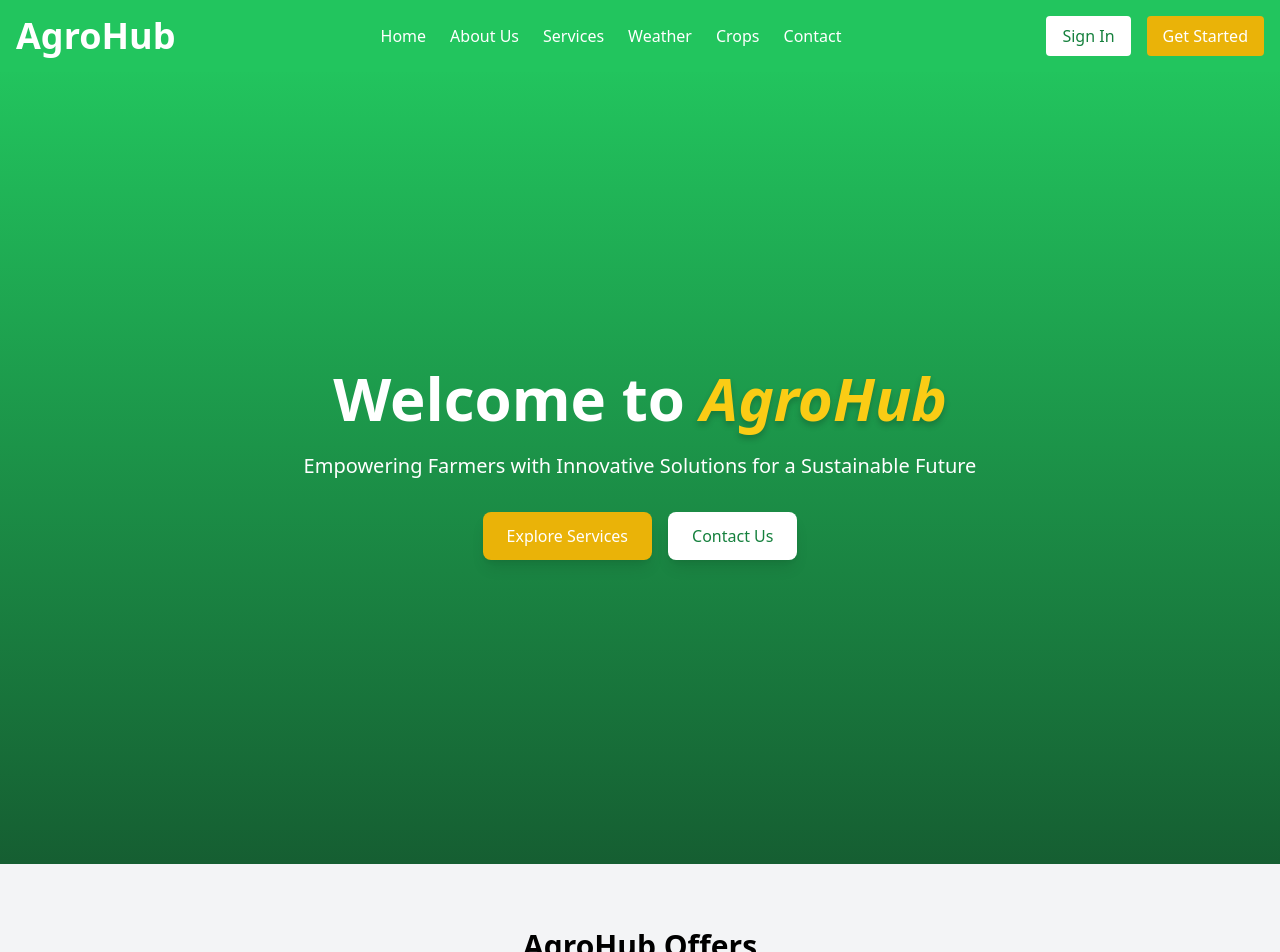
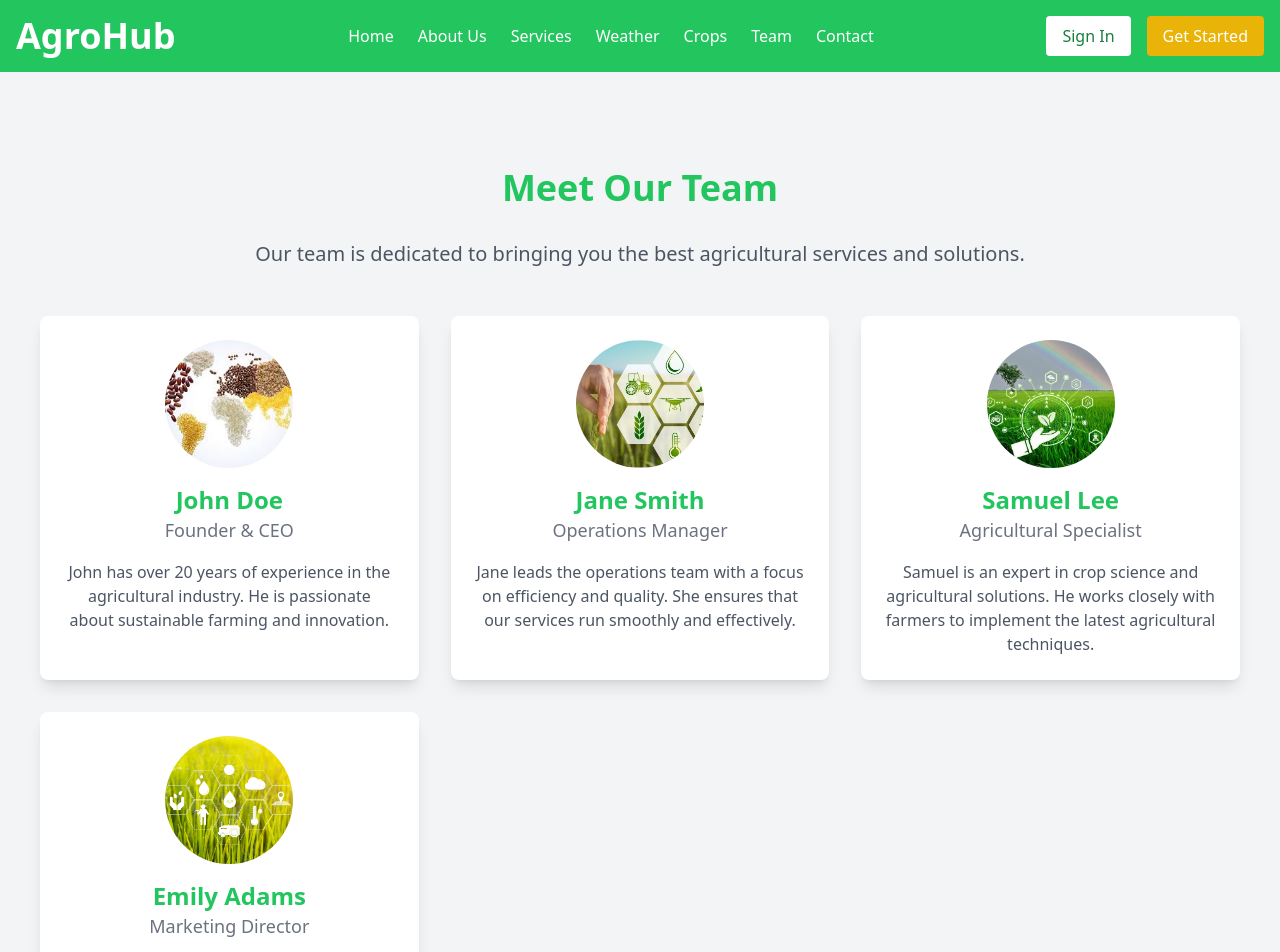
Before and after one commit to bennycive/agrohub, an Angular app: page /team in a window 1280 px wide. Before the commit this address led to /. Shown: the top 952 px of the page. Built offline with nearby package versions, Linux system fonts and the light colour scheme.

Commit message:
team seaction

```diff
--- a/package.json
+++ b/package.json
@@ -46,7 +46,7 @@
     "karma-jasmine-html-reporter": "~2.1.0",
     "postcss": "^8.5.1",
     "postcss-nested": "^7.0.2",
-    "tailwindcss": "^3.3.2",
+    "tailwindcss": "^3.4.17",
     "typescript": "~5.7.2"
   }
 }
--- a/src/app/landing/about/about.component.html
+++ b/src/app/landing/about/about.component.html
@@ -38,7 +38,7 @@
         <!-- Team Member -->
         <div class="bg-white shadow-lg rounded-lg p-6">
           <img
-            src="/assets/team-member1.jpg"
+            src="/assets/card3.jpg"
             alt="Team Member"
             class="rounded-full w-24 h-24 mx-auto mb-4"
           />
@@ -49,7 +49,7 @@
         <!-- Team Member -->
         <div class="bg-white shadow-lg rounded-lg p-6">
           <img
-            src="/assets/team-member2.jpg"
+            src="/assets/card1.jpg"
             alt="Team Member"
             class="rounded-full w-24 h-24 mx-auto mb-4"
           />
@@ -60,7 +60,7 @@
         <!-- Team Member -->
         <div class="bg-white shadow-lg rounded-lg p-6">
           <img
-            src="/assets/team-member3.jpg"
+            src="/assets/card2.png"
             alt="Team Member"
             class="rounded-full w-24 h-24 mx-auto mb-4"
           />
--- a/src/app/landing/contacts/contacts.component.html
+++ b/src/app/landing/contacts/contacts.component.html
@@ -2,7 +2,7 @@
 <section class="mt-16">
 
   <div class="contact-us-section bg-gray-50 py-16">
-    <div class="container mx-auto px-4">
+    <div class="container mx-auto p-10">
       <!-- Section Header -->
       <div class="text-center mb-12">
         <h2 class="text-4xl font-bold text-green-600">Contact Us</h2>
--- a/src/app/landing/header/header.component.html
+++ b/src/app/landing/header/header.component.html
@@ -16,6 +16,7 @@
                 <a href="/services" class="hover:text-green-300">Services</a>
                 <a href="/weather" class="hover:text-green-300">Weather</a>
                 <a href="/crops" class="hover:text-green-300">Crops</a>
+                <a href="/team" class="hover:text-green-300">Team</a>
                 <a href="/contacts" class="hover:text-green-300">Contact</a>
             </nav>
 
--- /dev/null
+++ b/src/app/landing/team/team.component.html
@@ -0,0 +1,54 @@
+<app-header></app-header>
+
+<section class="bg-gray-100 py-16 mt-16" id="team">
+  <div class="container mx-auto text-center p-10">
+    <h2 class="text-4xl font-extrabold text-green-500 mb-8">Meet Our Team</h2>
+    <p class="text-xl text-gray-600 mb-12">
+      Our team is dedicated to bringing you the best agricultural services and solutions.
+    </p>
+
+    <div class="grid grid-cols-1 md:grid-cols-2 lg:grid-cols-3 gap-8">
+      <!-- Team Member 1 -->
+      <div class="bg-white p-6 rounded-lg shadow-lg hover:shadow-xl transition duration-300">
+        <img class="w-32 h-32 rounded-full mx-auto mb-4 object-cover" src="assets/card1.jpg" alt="Team Member 1">
+        <h3 class="text-2xl font-semibold text-green-500">John Doe</h3>
+        <p class="text-lg text-gray-500 mb-4">Founder & CEO</p>
+        <p class="text-gray-600">
+          John has over 20 years of experience in the agricultural industry. He is passionate about sustainable farming and innovation.
+        </p>
+      </div>
+
+      <!-- Team Member 2 -->
+      <div class="bg-white p-6 rounded-lg shadow-lg hover:shadow-xl transition duration-300">
+        <img class="w-32 h-32 rounded-full mx-auto mb-4 object-cover" src="assets/card2.png" alt="Team Member 2">
+        <h3 class="text-2xl font-semibold text-green-500">Jane Smith</h3>
+        <p class="text-lg text-gray-500 mb-4">Operations Manager</p>
+        <p class="text-gray-600">
+          Jane leads the operations team with a focus on efficiency and quality. She ensures that our services run smoothly and effectively.
+        </p>
+      </div>
+
+      <!-- Team Member 3 -->
+      <div class="bg-white p-6 rounded-lg shadow-lg hover:shadow-xl transition duration-300">
+        <img class="w-32 h-32 rounded-full mx-auto mb-4 object-cover" src="assets/card3.jpg" alt="Team Member 3">
+        <h3 class="text-2xl font-semibold text-green-500">Samuel Lee</h3>
+        <p class="text-lg text-gray-500 mb-4">Agricultural Specialist</p>
+        <p class="text-gray-600">
+          Samuel is an expert in crop science and agricultural solutions. He works closely with farmers to implement the latest agricultural techniques.
+        </p>
+      </div>
+
+      <!-- Team Member 4 -->
+      <div class="bg-white p-6 rounded-lg shadow-lg hover:shadow-xl transition duration-300">
+        <img class="w-32 h-32 rounded-full mx-auto mb-4 object-cover" src="assets/card5.jpg" alt="Team Member 4">
+        <h3 class="text-2xl font-semibold text-green-500">Emily Adams</h3>
+        <p class="text-lg text-gray-500 mb-4">Marketing Director</p>
+        <p class="text-gray-600">
+          Emily is responsible for promoting AgroHub’s services and connecting with clients. She has a keen eye for digital marketing and strategy.
+        </p>
+      </div>
+    </div>
+  </div>
+</section>
+
+<app-footer></app-footer>
```
Also changed, not shown: src/app/app.routes.ts (+5 -2 lines), src/app/landing/team/team.component.ts (added, +15 -0 lines), src/app/landing/team/team.component.css (added), 2 other files (tests, documents, lock files or other folders).
